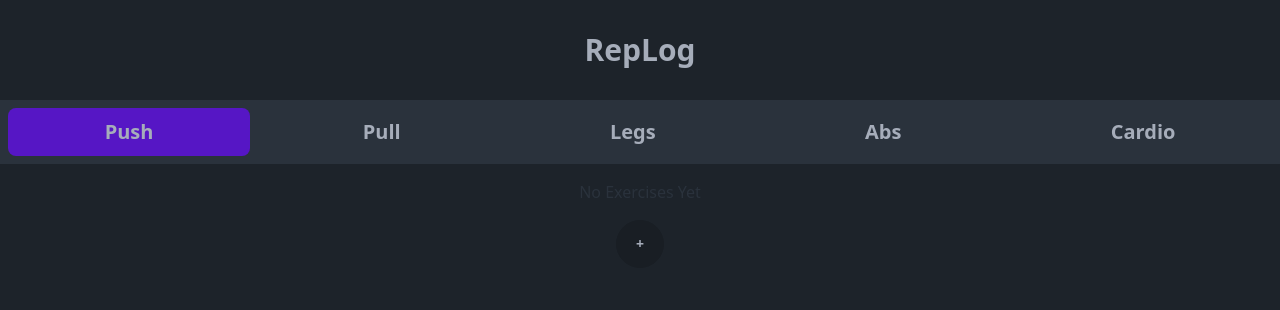
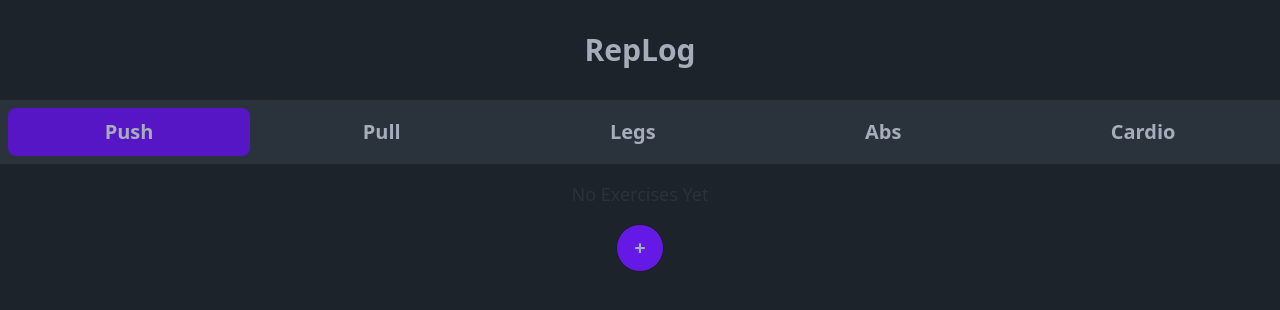
Before and after one commit to ubemacapuno/rep-log, a React (Vite) app: page / in a window 1280 px wide. Shown: the top 310 px of the page. Built offline with nearby package versions, Linux system fonts and the light colour scheme.

Commit message:
Prop for initial category

```diff
--- a/src/components/AddExerciseModalForm.tsx
+++ b/src/components/AddExerciseModalForm.tsx
@@ -1,12 +1,14 @@
 import { useState } from "react";
 import { CATEGORIES } from "../constants/constants";
 
-export default function AddExerciseModal({ onAdd, onClose }) {
+export default function AddExerciseModal({ onAdd, onClose, initialCategory }) {
   const [name, setName] = useState("");
   const [weight, setWeight] = useState(0);
   const [intensity, setIntensity] = useState(0); // New state for Speed/Intensity
   const [time, setTime] = useState(0); // New state for Time
-  const [category, setCategory] = useState(CATEGORIES[0].name);
+  const [category, setCategory] = useState(
+    initialCategory || CATEGORIES[0].name
+  );
   const [reps, setReps] = useState(Array(5).fill(0));
 
   const handleAdd = () => {
--- a/src/components/Modal.tsx
+++ b/src/components/Modal.tsx
@@ -17,14 +17,12 @@ const Modal: React.FC<ModalProps> = ({ onClose, children }) => {
       {/* Actual modal */}
       <div className="modal modal-open">
         <div className="modal-box">
-          <form method="dialog">
           <button
             className="btn btn-sm btn-circle btn-ghost absolute right-2 top-2"
             onClick={onClose}
           >
             ✕
           </button>
-          </form>
           {children}
         </div>
       </div>
--- a/src/components/TabContent.tsx
+++ b/src/components/TabContent.tsx
@@ -1,4 +1,4 @@
-import { useState, useEffect, useRef } from "react";
+import { useState, useEffect } from "react";
 import AddExerciseModal from "./AddExerciseModalForm";
 import Modal from "./Modal"; // Import the Modal component
 
@@ -32,9 +32,14 @@ export default function TabContent({ activeTab }) {
   return (
     <div className="flex flex-col justify-center items-center">
       {exercises.filter((ex) => ex.category === activeTab).length === 0 && (
-        <p className="text-center mt-4 text-neutral">No Exercises Yet</p>
+        <p className="text-center mt-4 text-neutral text-lg">
+          No Exercises Yet
+        </p>
       )}
-      <button className="btn btn-circle m-4" onClick={() => setShowModal(true)}>
+      <button
+        className="text-xl btn btn-circle bg-primary m-4 flex items-center justify-center"
+        onClick={() => setShowModal(true)}
+      >
         +
       </button>
       {exercises
@@ -52,6 +57,7 @@ export default function TabContent({ activeTab }) {
           <AddExerciseModal
             onAdd={addExercise}
             onClose={() => setShowModal(false)}
+            initialCategory={activeTab} // pass the activeTab as initialCategory
           />
         </Modal>
       )}
```
Lines whose indentation alone changed are shown as unchanged.
